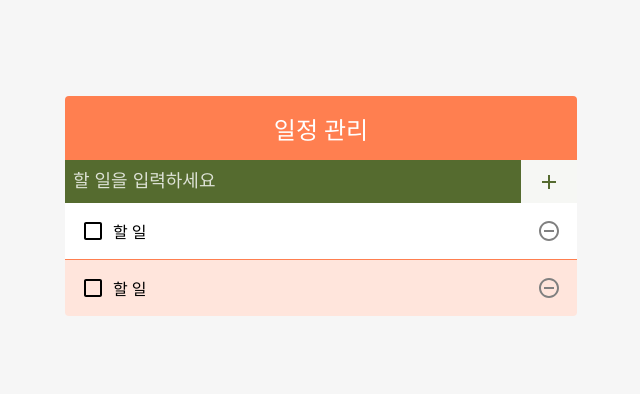
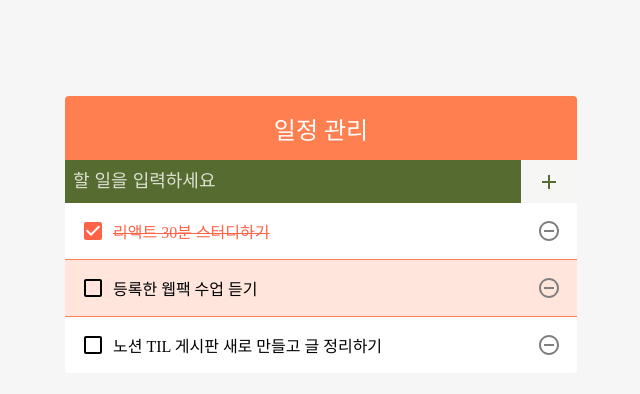
Before and after one commit to seulgiyoon/learning-react, a React (Create React App) app in the folder 10-todo-app/: page / in a window 1280 px wide. Shown: the top 394 px of the page, without its empty margins (319-959 px from the left). Built offline with nearby package versions, Linux system fonts and the light colour scheme.

Commit message:
Add insert new todo functions

```diff
--- a/10-todo-app/src/App.js
+++ b/10-todo-app/src/App.js
@@ -1,13 +1,50 @@
-import React from 'react';
+import React, { useState, useRef, useCallback } from 'react';
 import TodoTemplate from 'components/TodoTemplate';
 import TodoInsert from 'components/TodoInsert';
 import TodoList from 'components/TodoList';
 
 function App() {
+  const [todos, setTodos] = useState([
+    {
+      id: 1,
+      text: '리액트 30분 스터디하기',
+      checked: true,
+    },
+    {
+      id: 2,
+      text: '등록한 웹팩 수업 듣기',
+      checked: false,
+    },
+    {
+      id: 3,
+      text: '노션 TIL 게시판 새로 만들고 글 정리하기',
+      checked: false,
+    },
+  ]);
+
+  // 할일 목록에 붙을 id. 화면에 랜더되거나 이 값으로 인해 컴포넌트가 리랜더되어야 할 필요가 없으므로
+  // useRef를 이용한다 (211p)
+  const nextId = useRef(4);
+
+  const onInsert = useCallback(
+    text => {
+      const newTodo = {
+        // useRef의 현재 값은 .current로 얻는다
+        id: nextId.current,
+        text: text,
+        checked: false,
+      };
+      setTodos(todos.concat(newTodo));
+      nextId.current = nextId.current + 1;
+    },
+    // 여기에 todos를 넣지 않으면, 맨 처음 랜더되었을때의 todos 값만을 함수가 기억함
+    [todos],
+  );
+
   return (
     <TodoTemplate>
-      <TodoInsert />
-      <TodoList />
+      <TodoInsert onInsert={onInsert} />
+      <TodoList todos={todos} />
     </TodoTemplate>
   );
 }
--- a/10-todo-app/src/components/TodoInsert.js
+++ b/10-todo-app/src/components/TodoInsert.js
@@ -1,12 +1,40 @@
-import React from 'react';
+import React, { useState, useCallback, useRef } from 'react';
 import { MdAdd } from 'react-icons/md';
 import './TodoInsert.scss';
 
-function TodoInsert() {
+function TodoInsert({ onInsert }) {
+  const [value, setValue] = useState('');
+  // 이 경우 컴포넌트가 리렌더될때마다 함수를 새로 만든다
+  // const onChange = e => setValue(e.target.value);
+
+  // 성능 최적화. useCallback으로 리랜더되어도 함수를 다시 만들지 않고 사용(208p)
+  // 이 함수는 어떤 기존 값을 참조하지 않고 새로 들어온 값을 무조건 받아서 바꾸기 때문에
+  // []안에 특정한 값을 지정할 필요가 없다
+  const onChange = useCallback(e => {
+    setValue(e.target.value);
+  }, []);
+
+  const onSubmit = useCallback(e => {
+    onInsert(value);
+    setValue('');
+    // form 엘리먼트 안 submit type button을 누르면 새로고침이 발생하는데
+    // 그를 막기 위해 사용하는 event.preventDefault()
+    e.preventDefault();
+    // 여기에 value를 넣지 않으면, 맨 처음 랜더되었을때의 value 값만을 함수가 기억함
+    // 즉 뭘 입력해서 추가해도 공백만 기억하니 공백만 삽입된다.
+    // onInsert도 책에서는 들어가있는데, 없어도 동작 자체는 문제가 없다.
+    // onInsert가 참조하는 todos를 여기서 직접적으로 참조하지 않아서 문제가 없는것같은데..
+  }, [onInsert, value]);
+
   return (
-    <form className="TodoInsert">
-      <input placeholder="할 일을 입력하세요" />
-      <button type="submit">
+    // button onClick 이벤트 혹은 form의 onSubmit 이벤트를 이용
+    <form className="TodoInsert" onSubmit={onSubmit}>
+      <input
+        placeholder="할 일을 입력하세요"
+        value={value}
+        onChange={onChange}
+      />
+      <button type="submit" onClick={onSubmit}>
         <MdAdd />
       </button>
     </form>
--- a/10-todo-app/src/components/TodoList.js
+++ b/10-todo-app/src/components/TodoList.js
@@ -2,11 +2,12 @@ import React from 'react';
 import TodoListItem from './TodoListItem';
 import './TodoList.scss';
 
-function TodoList() {
+function TodoList({ todos }) {
   return (
     <div>
-      <TodoListItem />
-      <TodoListItem />
+      {todos.map(todo =>
+        <TodoListItem key={todo.id} todo={todo} />
+      )}
     </div>
   );
 }
--- a/10-todo-app/src/components/TodoListItem.js
+++ b/10-todo-app/src/components/TodoListItem.js
@@ -4,14 +4,17 @@ import {
   MdCheckBox,
   MdRemoveCircleOutline,
 } from 'react-icons/md';
+import cn from 'classnames';
 import './TodoListItem.scss';
 
-function TodoListItem() {
+function TodoListItem({ todo }) {
+  const { text, checked } = todo;
   return (
     <div className="TodoListItem">
-      <div className="checkbox">
-        <MdCheckBoxOutlineBlank />
-        <div className="text">할 일</div>
+      {/* 'checkbox'는 항상 들어가고, checked는 값이 true일 경우에만 들어간다 */}
+      <div className={ cn('checkbox', { checked })}>
+        {checked ? <MdCheckBox /> : <MdCheckBoxOutlineBlank />}
+        <div className="text">{text}</div>
       </div>
       <div className="remove">
         <MdRemoveCircleOutline />
```
